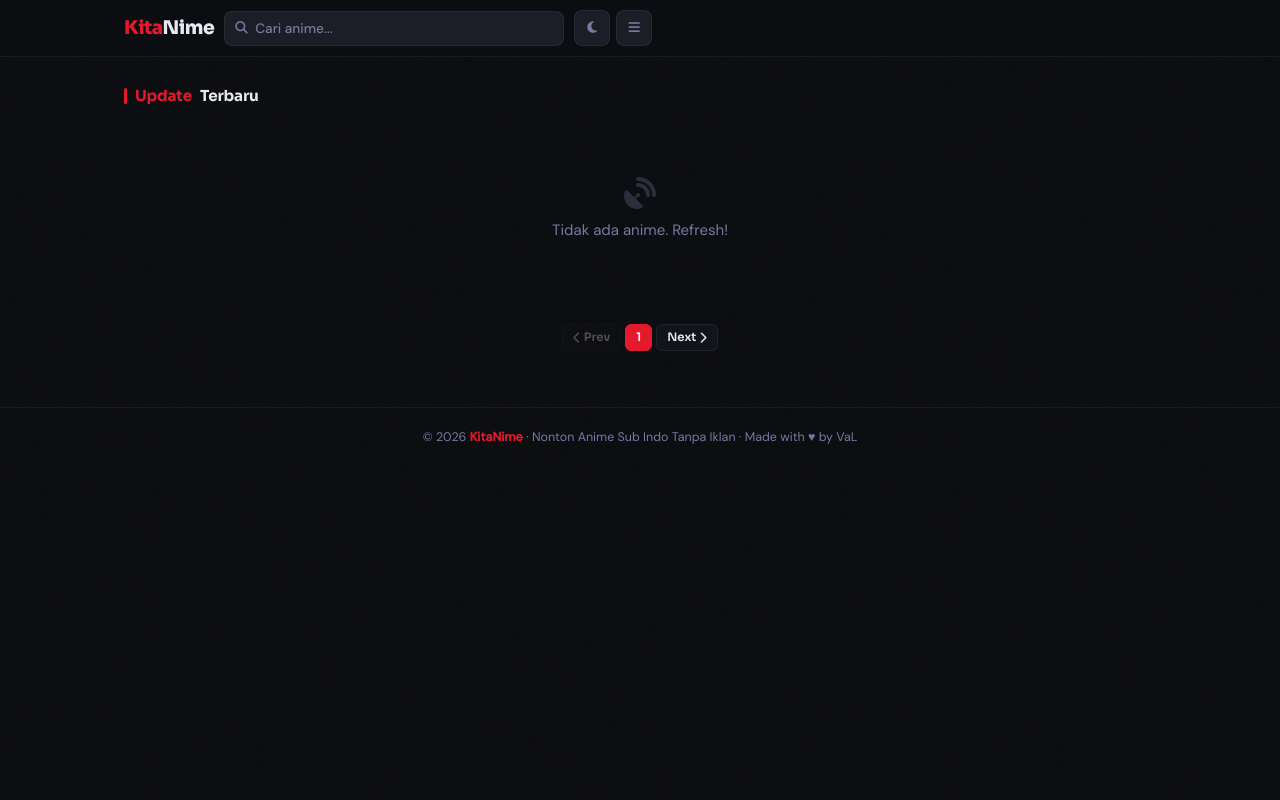
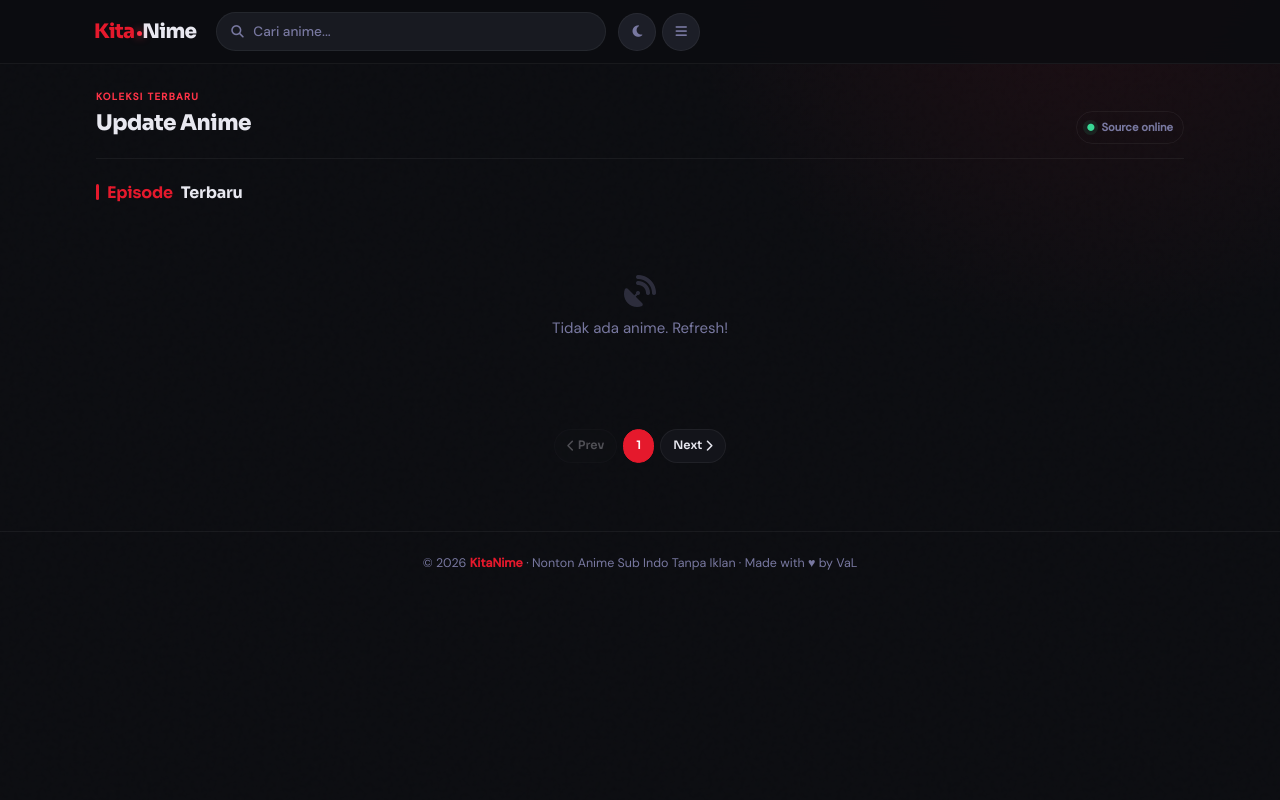
Before and after one commit to KimTaehyung666/kitanime, a Flask app: page / in a window 1280 px wide. Run offline with Flask 3, Linux system fonts and the light colour scheme; data that the repository does not hold is empty.

Commit message:
Refresh homepage visual design

```diff
--- a/templates/base.html
+++ b/templates/base.html
@@ -474,6 +474,42 @@
     .home-hero h1{position:relative;z-index:1;font-family:'Sora',sans-serif;font-size:clamp(1.35rem,4vw,2rem);font-weight:800;letter-spacing:-.7px;line-height:1.18;margin-bottom:9px;}
     .home-hero p{position:relative;z-index:1;max-width:560px;color:rgba(232,232,240,.72);font-size:.86rem;line-height:1.65;margin:0;}
     @media(max-width:479px){.home-hero{padding:20px 17px;border-radius:13px;margin-bottom:16px}}
+
+    /* ═══ Kitanime redesign ═══ */
+    body{background:radial-gradient(circle at 85% -10%,rgba(229,25,44,.09),transparent 30%),var(--bg);}
+    .topbar{padding:12px 0;background:rgba(12,13,17,.88);}
+    .topbar-inner{max-width:1120px;gap:12px;}
+    .brand{font-size:1.25rem;letter-spacing:-.7px;}
+    .brand em{position:relative;}
+    .brand em:after{content:'';display:inline-block;width:5px;height:5px;margin:0 0 2px 3px;border-radius:50%;background:var(--red2);box-shadow:0 0 10px var(--red2);}
+    .sform{max-width:390px;margin-left:8px;}
+    .sinp{height:39px;border-radius:20px;padding-left:36px;background:rgba(28,30,39,.8);}
+    .sform i{left:15px;}
+    .tbtn{width:38px;height:38px;border-radius:50%;}
+    .pwrap{max-width:1120px;padding:26px 16px 64px;}
+    .content-head{display:flex;align-items:end;justify-content:space-between;gap:16px;margin:0 0 18px;padding-bottom:14px;border-bottom:1px solid var(--bdr);}
+    .eyebrow{color:var(--red2);font-size:.62rem;font-weight:800;letter-spacing:1.3px;text-transform:uppercase;margin-bottom:5px;}
+    .content-head h1{font-family:'Sora',sans-serif;font-size:1.35rem;line-height:1.2;letter-spacing:-.5px;font-weight:800;}
+    .live-pill{display:inline-flex;align-items:center;gap:7px;color:var(--sub);font-size:.7rem;font-weight:600;border:1px solid var(--bdr);border-radius:20px;padding:7px 10px;white-space:nowrap;}
+    .live-pill i{color:#39d996;font-size:.45rem;box-shadow:0 0 0 4px rgba(57,217,150,.1);border-radius:50%;}
+    .shd{margin-top:24px!important;margin-bottom:13px;}
+    .shd h2{font-size:1rem;}
+    .cgrid{grid-template-columns:repeat(2,minmax(0,1fr));gap:11px;}
+    .acard{border-radius:12px;box-shadow:0 7px 18px rgba(0,0,0,.12);}
+    .acard:hover{transform:translateY(-5px);box-shadow:0 16px 32px rgba(0,0,0,.42),0 0 0 1px rgba(229,25,44,.25);}
+    .acard img{height:70%;}
+    .acard-body{height:30%;padding:8px 9px;}
+    .acard-title{font-size:.72rem;}
+    .acard-time{font-size:.62rem;}
+    .abadge{top:8px;left:8px;border-radius:20px;padding:3px 7px;}
+    .abadge.badge-eps{right:8px;}
+    .pag{margin:22px 0 4px;gap:6px;}
+    .pag a,.pag span{padding:7px 12px;border-radius:20px;}
+    footer{border-top:1px solid var(--bdr);padding:22px 14px 28px;}
+    @media(min-width:520px){.cgrid{grid-template-columns:repeat(3,minmax(0,1fr));}}
+    @media(min-width:760px){.cgrid{grid-template-columns:repeat(5,minmax(0,1fr));}}
+    @media(min-width:1050px){.cgrid{grid-template-columns:repeat(6,minmax(0,1fr));}}
+    @media(max-width:479px){.topbar-inner{gap:8px}.brand{font-size:1.08rem}.sform{margin-left:0}.pwrap{padding-top:20px}.content-head h1{font-size:1.15rem}.live-pill{padding:6px 8px}.live-pill span{display:none}}
     </style>
     {% block extra_css %}{% endblock %}
 </head>
--- a/templates/index.html
+++ b/templates/index.html
@@ -1,9 +1,17 @@
 {% extends "base.html" %}
 {% block content %}
 
+<div class="content-head">
+    <div>
+        <div class="eyebrow">Koleksi terbaru</div>
+        <h1>Update Anime</h1>
+    </div>
+    <div class="live-pill"><i class="fas fa-circle"></i><span>Source online</span></div>
+</div>
+
 <!-- UPDATE TERBARU -->
-<div class="shd" style="margin-top:12px">
-    <h2><span>Update</span> Terbaru</h2>
+<div class="shd">
+    <h2><span>Episode</span> Terbaru</h2>
 </div>
 
 <div class="cgrid">
```
